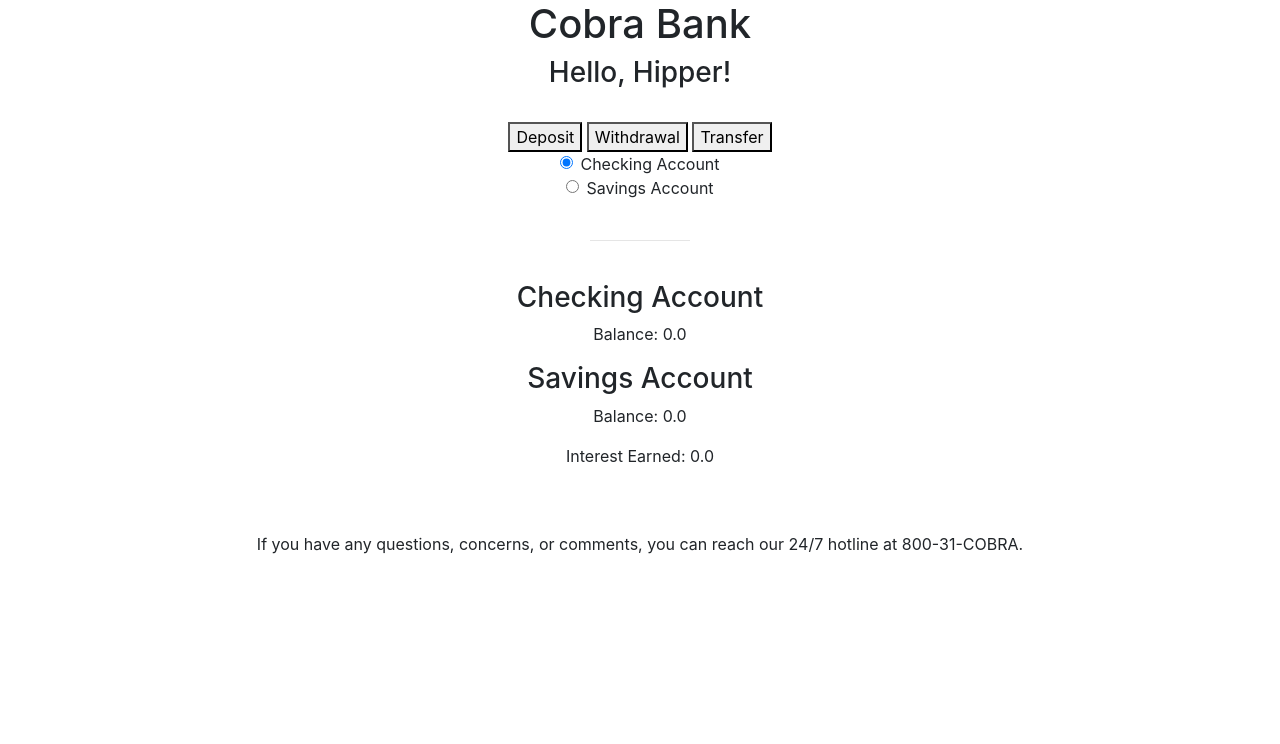
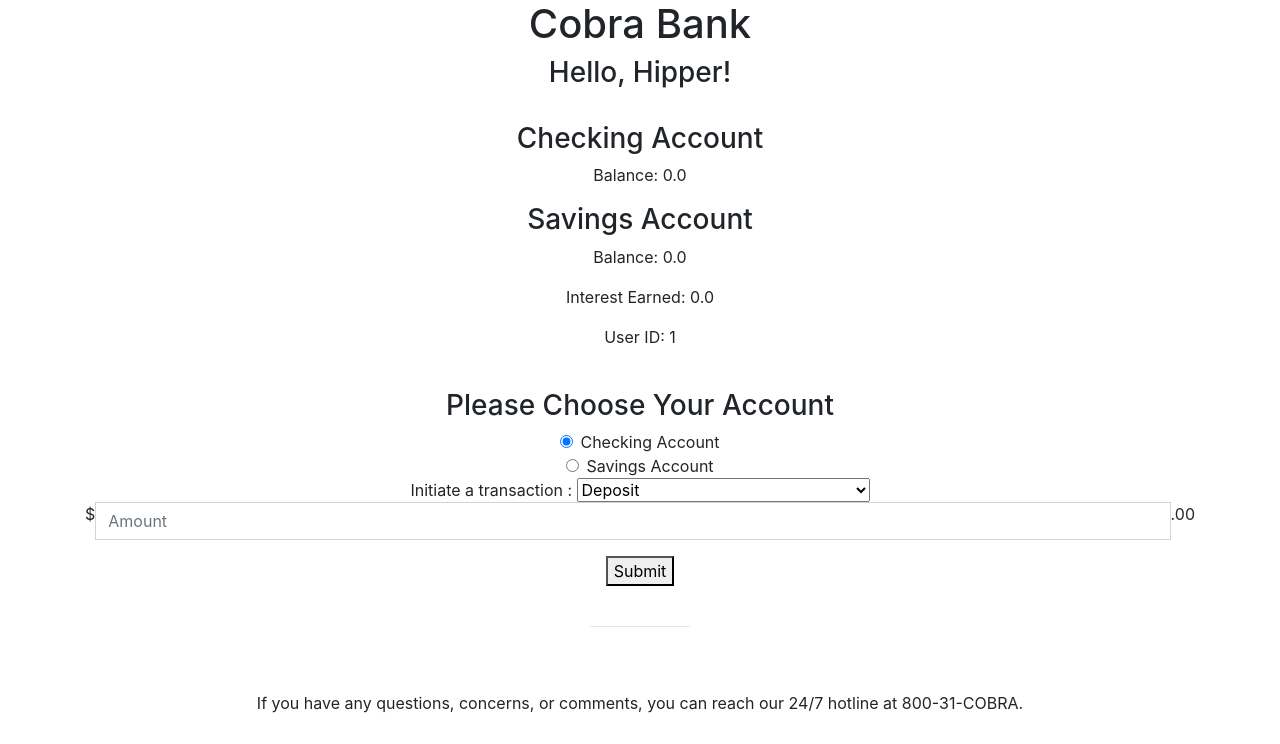
Before and after one commit to sdwyer8/CobraIntegration, a Flask app: page /home in a window 1280 px wide. Shown: the part 56-800 px from the top of the page. Run offline with Flask 2, Linux system fonts and the light colour scheme; a user stored in the database is signed in; data comes from the database, SQL or seed files in the repository; both versions use the stored data as it was after the commit; some libraries are stand-ins or nearby versions.

Commit message:
Reworked transactions to fit DB module, tested all three successfully, updated home page to refresh with accounts

```diff
--- a/CobraBankApp/templates/home.html
+++ b/CobraBankApp/templates/home.html
@@ -6,7 +6,7 @@ Revision History
 
 - 7/2 -   Sean -  Changes to utilize base template and potential bootstrap
                 features
-
+- 7/3 - Keith - Rearranged balance and added transaction form
 
 To Do
 
@@ -19,18 +19,25 @@ To Do
 {% extends "base.html" %}
 
 {% block content %}
+
         <div align="center" class="container">
             <h3>Hello, {{firstname}}! </h3>
             <br>
+        </div>
+        <div align="center" class="container">
+            <h3>Checking Account</h3>
+            <p>Balance: {{checking}}</p>
+            <h3>Savings Account</h3>
+            <p>Balance: {{savings}}</p>
+            <p>Interest Earned: {{interest}}</p>
+            <p>User ID: {{userid}}</p>
+        </div>
+		<br>
+    <!-- Needs transaction entry field -->
+    <form  method = "POST">
 
-            <!-- Needs transaction entry field -->
-
-            <button type="button">Deposit</button>
-            <button type="button">Withdrawal</button>
-            <button type="button">Transfer</button>
-        </div>
-            <!-- bootstrap radio button -->
         <div class="container" align="center">
+            <h3>Please Choose Your Account</h3>
             <div class="form-check">
                 <input
                     class="form-check-input"
@@ -57,19 +64,35 @@ To Do
                 </label>
             </div>
         </div>
+        <div align="center">
+            <label class="form-check-label" for="select">
+                Initiate a transaction :
+            </label>
+            <select id="transType" name="transType">
+                <option value="deposit" selected>Deposit</option>
+                <option value="withdrawal" >Withdrawal</option>
+                <option value="transferChecking" >Transfer from Checkings to Savings</option>
+                <option value="transferSavings" >Transfer from Savings to Checkings</option>
+            </select><br>
+            <div class="form-group col-xs-4">
+                <label class="sr-only" for="InputAmount">Amount (in dollars)</label>
+                <div class="input-group">
+                    <div class="input-group-addon">$ </div>
+                        <input type="number" class="form-control" id="InputAmount" name="InputAmount" placeholder="Amount" min="0" max="10000" >
+                    <div class="input-group-addon">.00 </div>
+                </div>
+            </div>
+            <button type="submit" >Submit</button>
+        </div>
+    </form>
+
+
 
             <br>
             <hr width="100">
             <br>
 
-        <div align="center" class="container">
-            <h3>Checking Account</h3>
-            <p>Balance: {{checking}}</p>
-            <h3>Savings Account</h3>
-            <p>Balance: {{savings}}</p>
-            <p>Interest Earned: {{interest}}</p>
-        </div>
-		<br>
+
         <br>
         <p align="center">If you have any questions, concerns, or comments, you can reach our 24/7 hotline at 800-31-COBRA.</p>
 {% endblock %}
--- a/CobraBankApp/views/register.py
+++ b/CobraBankApp/views/register.py
@@ -56,9 +56,9 @@ def register_func():
                   category='error')
         elif not valid_email:
             flash('The email address entered is invalid.', category='error')
-        elif not check_complexity(password):
-            flash('The password does not meet complexity requirements.',
-                  category='error')
+        #elif not check_complexity(password):
+            #flash('The password does not meet complexity requirements.',
+                  #category='error')
         elif password != password_compare:
             flash('The passwords entered do not match.', category='error')
         else:
--- a/CobraBankApp/views/transactions.py
+++ b/CobraBankApp/views/transactions.py
@@ -9,6 +9,8 @@ Revision History
 - 6/28 -  Sean -  Flask framework integration and reformatting
 - 6/29 -  Sean -  Data base integration and significant reworking begun
 - 7/2 -   Sean -  Addition of home route for base display of home.html
+- 7/3 - keith - Changed transactions to match Sean's database model
+- 7/5 - Keith - Adjusted home screen to input into values and pass them in the authenticated post instead of having each one go into itself.
 
 
 To Do
@@ -33,14 +35,28 @@ from ..views import auth
 transactions = Blueprint('transactions', __name__)
 
 
-@transactions.route('/home')
+@transactions.route('/home', methods=['GET','POST'])
 @auth.restricted_page
 def home():
     user = User.query.filter_by(id=g.user).first()
     account = Account.query.filter_by(user_id=user.id).first()
 
-    if request.method == 'POST':
-        flash("this is working", category='success')
+    if request.method == 'POST' :
+        transactionType = request.form.get('transType')
+        accountType = request.form.get('accountRadio')
+        inputAmt = request.form.get('InputAmount')
+        #flash("this is working", category='success')
+        if(transactionType == "deposit"):
+            deposit(inputAmt=inputAmt, accountType = accountType, user_id = user.id)
+        elif(transactionType =="withdrawal"):
+            withdrawal(inputAmt=inputAmt, accountType = accountType, user_id = user.id)
+        elif(transactionType =="transferChecking"):
+            transfer(inputAmt=inputAmt, accountType = "checking", user_id = user.id)
+        elif(transactionType =="transferSavings"):
+            transfer(inputAmt=inputAmt, accountType = "savings", user_id = user.id)
+        print(accountType)
+        #print(inputAmt)
+        print(transactionType)
 
     return render_template(
         'home.html',
@@ -49,71 +65,136 @@ def home():
         firstname=user.first_name,
         checking=account.checking_balance,
         savings=account.savings_balance,
-        interest=account.savings_interest
+        interest=account.savings_interest,
+        userid = user.id
     )
 
 # Sean Note: didn't edit much from here on down. I was mostly worried about
 # making sure registration, logon, and auth let you get access to here
+# Keith Note: made these so that they are accessed within auth above
 
-@transactions.route('/withdrawal', methods=['GET','POST'])
-def withdrawal():
+def withdrawal(inputAmt, accountType, user_id):
     # retrieve money from database -> will need to change this to the current user id or email when logged in
-    acct = Account.query.filter_by(user_id=4).first()
 
-    print(acct.checkings)
+    account = Account.query.filter_by(user_id=user_id).first()
 
-    if request.method == 'POST':
-        inputAmt = request.form.get('InputAmount')
-        #print(inputAmt)
-        if (acct.checkings > float(inputAmt)):
-            newBal = acct.checkings-float(inputAmt)
-            #print(newBal)
-            acct.checkings = newBal
+    print(inputAmt)
+    if(accountType == "checking"):
+        if (account.checking_balance > float(inputAmt)):
+            newBal = account.checking_balance-float(inputAmt)
+            print(newBal)
+            account.checking_balance = newBal
             db.session.commit()
-        else:
-            flash('OverDraft Alert -$20 if you continue', category ='error')
-            newBal = acct.checkings-float(inputAmt)-20
-            #print(newBal)
-            acct.checkings = newBal
+        elif(account.checking_balance < float(inputAmt)):
+            flash('OverDraft Alert -$20 fee applied', category ='error')
+            newBal = account.checking_balance-float(inputAmt)-20
+            print(newBal)
+            account.checking_balance = newBal
+            db.session.commit()
+    elif(accountType =="savings"):
+        if (account.savings_balance > float(inputAmt)):
+            newBal = account.savings_balance-float(inputAmt)
+            print(newBal)
+            account.savings_balance = newBal
+            db.session.commit()
+        elif(account.savings_balance < float(inputAmt)):
+            flash('OverDraft Alert -$20 fee applied', category ='error')
+            newBal = account.savings_balance-float(inputAmt)-20
+            print(newBal)
+            account.savings_balance = newBal
             db.session.commit()
 
 
         #newBalance = Accounts.query.filter_by(user_id=4).first()
         #print(newBalance.checkings)
 
-        balance = 4
-    return render_template('transactions.html')
+    return render_template('home.html',
+        title='Home',
+        is_authenticated=True,
+        #firstname=user.first_name,
+        checking=account.checking_balance,
+        savings=account.savings_balance,
+        interest=account.savings_interest
+        #userid = user.id
+        )
 
-@transactions.route('/deposit', methods=['GET','POST'])
-def deposit():
+
+def deposit(inputAmt, accountType, user_id):
     # find account by id -> will need to change this to the current user id or email when logged in
-    acct = Account.query.filter_by(user_id=4).first()
+    #flash('Working on your deposit', category ='Success')
+    account = Account.query.filter_by(user_id=user_id).first()
+    if(accountType == "checking"):
+        flash('Working on your deposit in your checking account', category ='Success')
+        print(account.checking_balance)
+        print(inputAmt)
+        newBal = account.checking_balance+float(inputAmt)
+        print(newBal)
+        account.checking_balance = newBal
+        db.session.commit()
+    elif(accountType == "savings"):
+        flash('Working on your deposit in your savings account', category ='Success')
+        print(account.savings_balance)
+        print(inputAmt)
+        newBal = account.savings_balance+float(inputAmt)
+        print(newBal)
+        account.savings_balance = newBal
+        db.session.commit()
 
-    print(acct.checkings)
+    return render_template('home.html',
+        title='Home',
+        is_authenticated=True,
+        #firstname=user.first_name,
+        checking=account.checking_balance,
+        savings=account.savings_balance,
+        interest=account.savings_interest
+        #userid = user.id
+        )
 
-    if request.method == 'POST':
-        inputAmt = request.form.get('InputAmount')
-        #print(inputAmt)
-        newBal = acct.checkings+float(inputAmt)
-        #print(newBal)
-        acct.checkings = newBal
-        db.session.commit()
-        newBalance = Account.query.filter_by(user_id=4).first()
 
-        #print(newBalance.checkings)
+def transfer(inputAmt, accountType, user_id):
+    # transfer money between accounts
+    account = Account.query.filter_by(user_id=user_id).first()
+    if(accountType == "checking"):
+        if (account.checking_balance > float(inputAmt)):
+            flash('Transfer from Checkings to Savings Successful', category ='Success')
+            newBal = account.checking_balance-float(inputAmt)
+            print(newBal)
+            account.checking_balance = newBal
+            transferBal = account.savings_balance +float(inputAmt)
+            account.savings_balance = transferBal
+            db.session.commit()
+        elif(account.checking_balance < float(inputAmt)):
+            flash('OverDraft Alert -$20 fee applied', category ='error')
+            newBal = account.checking_balance-float(inputAmt)-20
+            print(newBal)
+            account.checking_balance = newBal
+            transferBal = account.savings_balance +float(inputAmt)
+            account.savings_balance = transferBal
+            db.session.commit()
+    elif(accountType =="savings"):
+        if (account.savings_balance > float(inputAmt)):
+            flash('Transfer from Checkings to Savings Successful', category ='Success')
+            newBal = account.savings_balance-float(inputAmt)
+            print(newBal)
+            account.savings_balance = newBal
+            transferBal = account.checking_balance +float(inputAmt)
+            account.checking_balance = transferBal
+            db.session.commit()
+        elif(account.savings_balance < float(inputAmt)):
+            flash('OverDraft Alert -$20 fee applied', category ='error')
+            newBal = account.savings_balance-float(inputAmt)-20
+            print(newBal)
+            account.savings_balance = newBal
+            transferBal = account.checking_balance +float(inputAmt)
+            account.checking_balance = transferBal
+            db.session.commit()
 
-        balance = 4
-
-    return render_template('transactions.html')
-
-@transactions.route('/showbalance', methods=['GET','POST'])
-def showBalance():
-    #pull both accounts from database
-    balance = 4
-    return render_template('transactions.html')
-
-@transactions.route('/transfer', methods=['GET','POST'])
-def transfer():
-    # transfer money between accounts
-    balance = 4
-    return render_template('transactions.html')
+    return render_template('home.html',
+        title='Home',
+        is_authenticated=True,
+        #firstname=user.first_name,
+        checking=account.checking_balance,
+        savings=account.savings_balance,
+        interest=account.savings_interest
+        #userid = user.id
+        )
```
Also changed, not shown: CobraBankApp/database.db.
